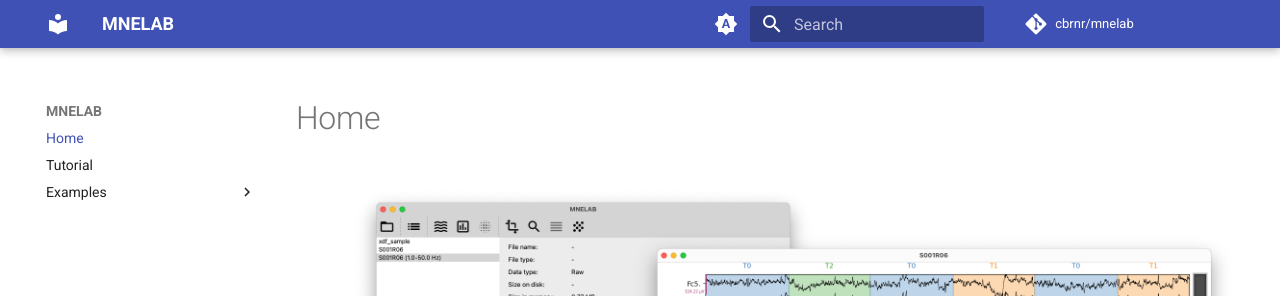
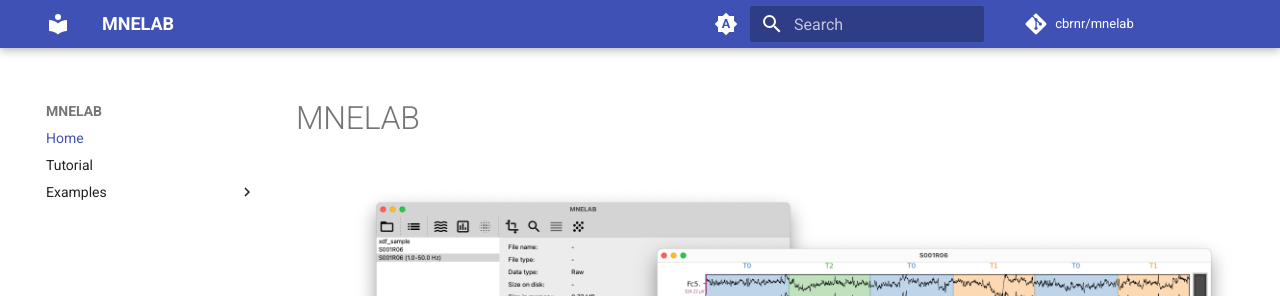
Before and after one commit to cbrnr/mnelab, an MkDocs documentation site: the page built from docs/index.md, in a window 1280 px wide and 927 px high. Shown: the top 296 px of the window. Built offline with MkDocs 1.6.1 and Material for MkDocs 9.7.7, drawn with Linux system fonts in a browser that asks for light colours; comment, search, counter and statistics services are not loaded.

Commit message:
Add missing docs heading

```diff
--- a/docs/index.md
+++ b/docs/index.md
@@ -1,3 +1,5 @@
+# MNELAB
+
 ![MNELAB screenshots](https://raw.githubusercontent.com/cbrnr/mnelab/main/mnelab.png)
 
 MNELAB is a graphical user interface (GUI) for [MNE-Python](https://github.com/mne-tools/mne-python), a package for EEG/MEG analysis.
```
